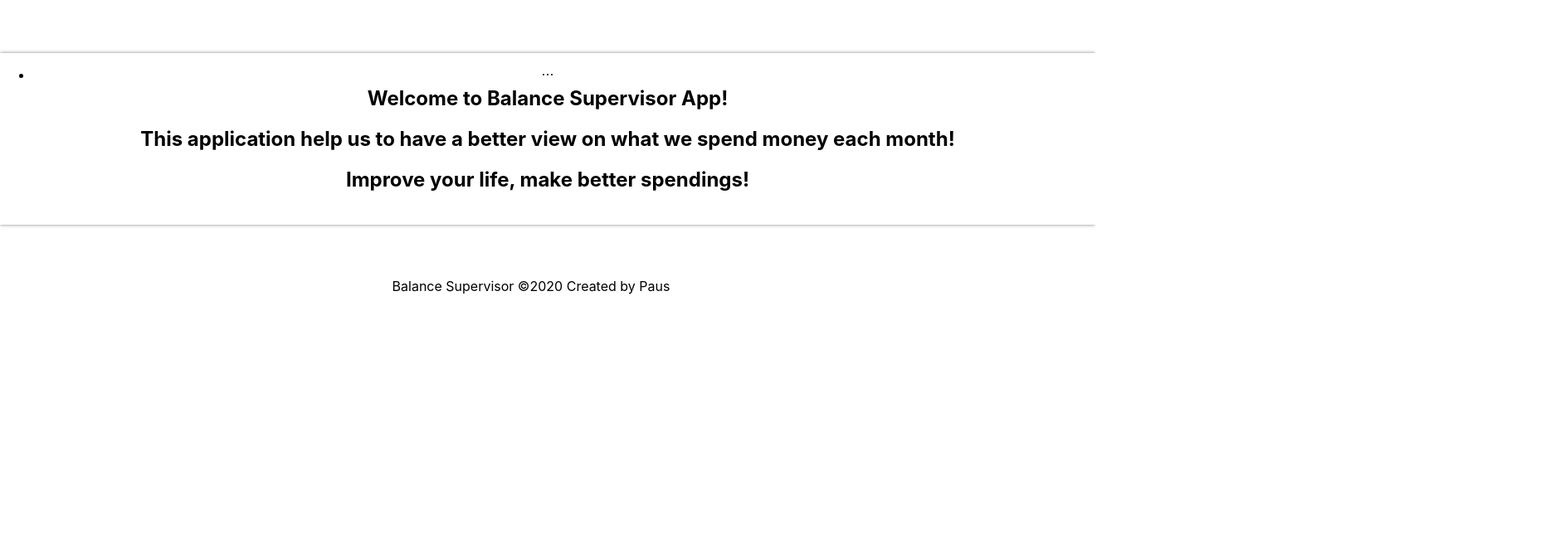
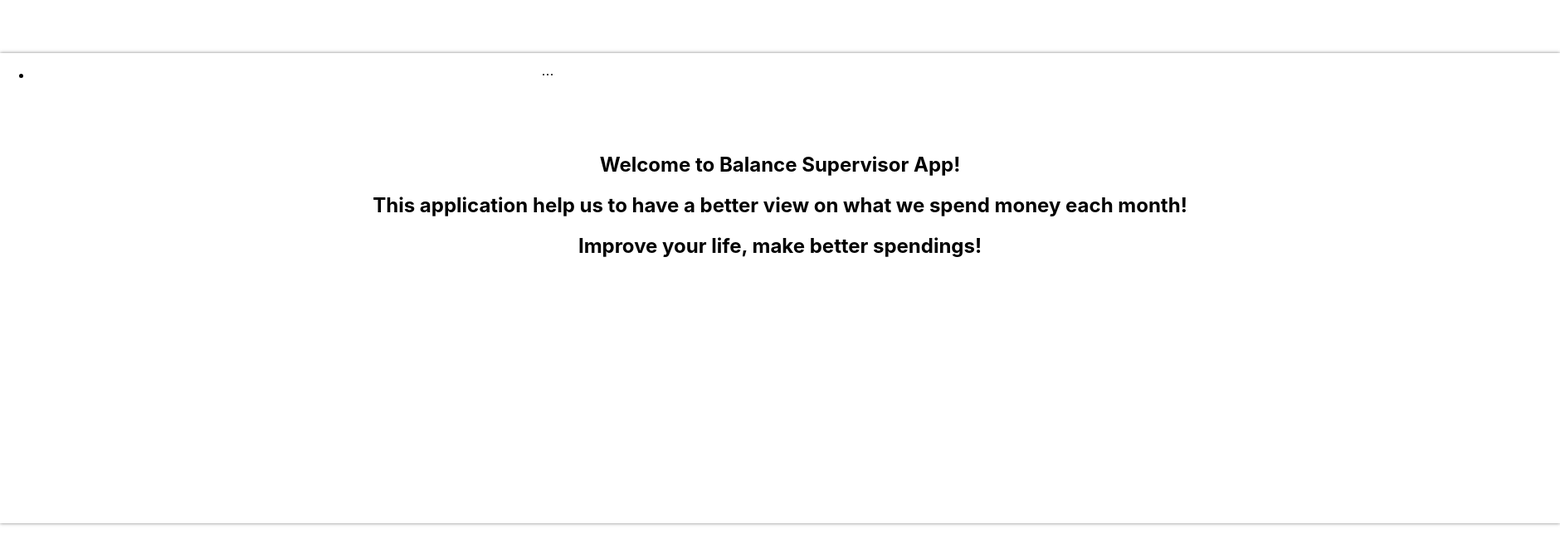
Before and after one commit to Pauss/balanceSupervisor, a React (Create React App) app in the folder frontend/: page / in a window 1280 px wide. Shown: the top 644 px of the page at 83% size, 1880 px wide, since content can reach past the window. Built offline with nearby package versions, Linux system fonts and the light colour scheme.

Commit message:
add new  media-query css

```diff
--- a/frontend/src/App.css
+++ b/frontend/src/App.css
@@ -149,6 +149,12 @@
   }
 }
 
+@media only screen and (max-width: 1500px) and (min-width: 500px) {
+  .my_padding {
+    padding: 100px 300px 300px 300px;
+  }
+}
+
 .ant-card-body {
   padding: 10px;
 }
```
Also changed, not shown: 2 other files (tests, documents, lock files or other folders).
